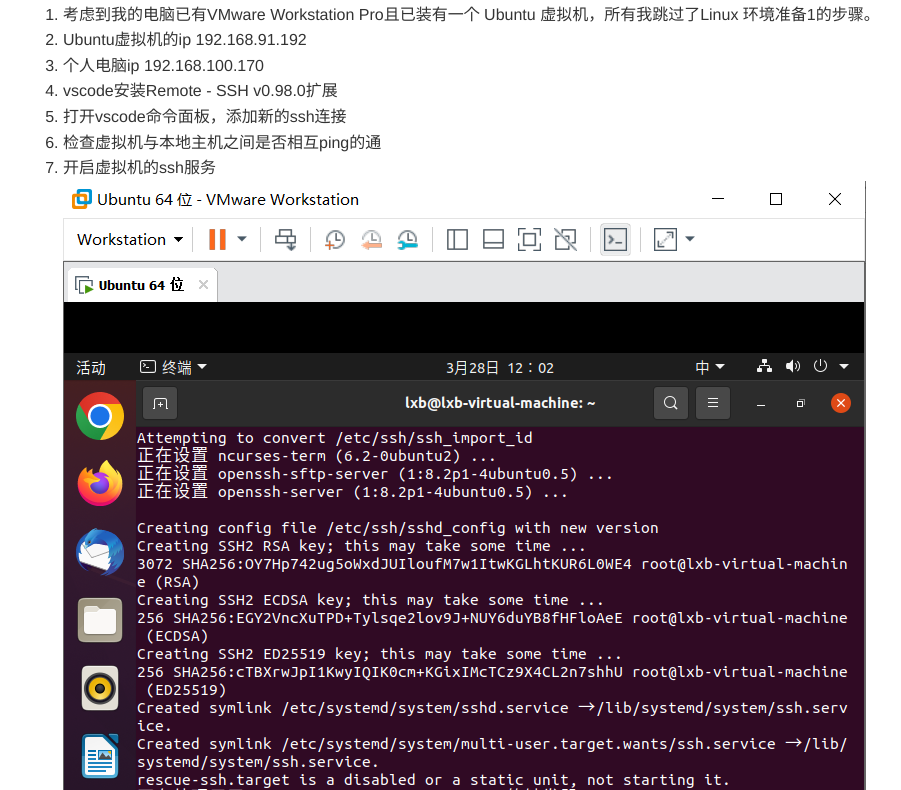
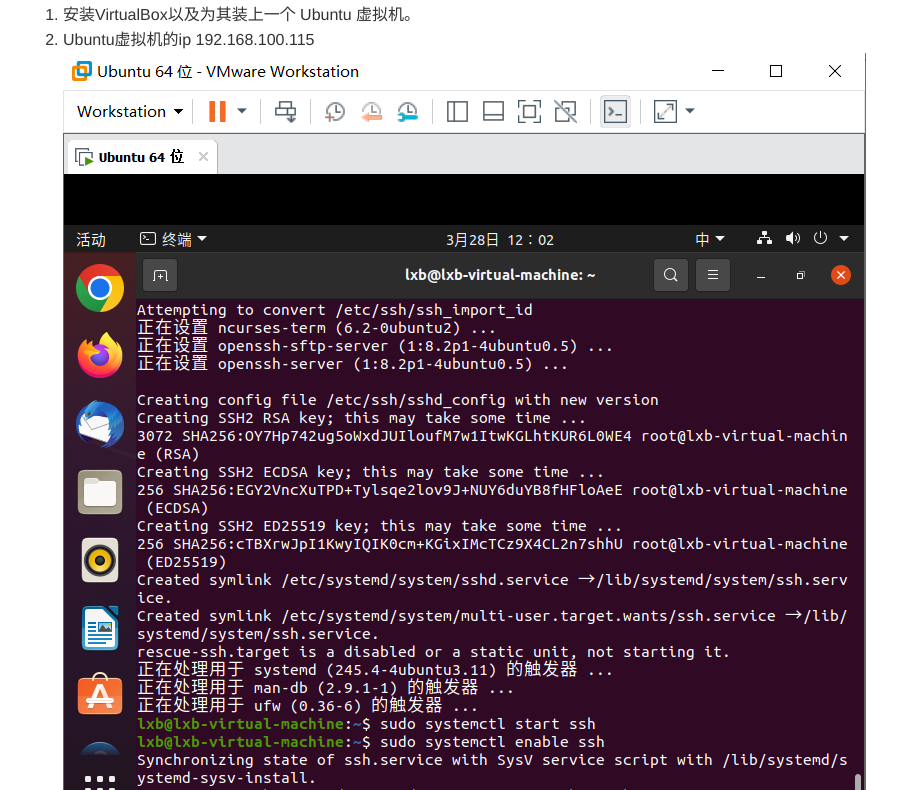
Before and after one commit to lunrenyi/lunrenyi.github.io, a plain HTML site: page index.html in a window 1280 px wide. Shown: the part 352-1142 px from the top of the page, without its empty margins (184-1085 px from the left). Drawn offline with nearby package versions, Linux system fonts and the light colour scheme.

Commit message:
Add files via upload

```diff
--- a/index.html
+++ b/index.html
@@ -271,14 +271,14 @@ QQ&#x90AE;&#x7BB1;&#xFF1A;2863854515@qq.com</p>
 <h3 class="mume-header" id="%E5%9F%BA%E6%9C%AC%E6%AD%A5%E9%AA%A4">&#x57FA;&#x672C;&#x6B65;&#x9AA4;</h3>
 
 <ol>
-<li>&#x8003;&#x8651;&#x5230;&#x6211;&#x7684;&#x7535;&#x8111;&#x5DF2;&#x6709;VMware Workstation Pro&#x4E14;&#x5DF2;&#x88C5;&#x6709;&#x4E00;&#x4E2A; Ubuntu &#x865A;&#x62DF;&#x673A;&#xFF0C;&#x6240;&#x6709;&#x6211;&#x8DF3;&#x8FC7;&#x4E86;Linux &#x73AF;&#x5883;&#x51C6;&#x5907;1&#x7684;&#x6B65;&#x9AA4;&#x3002;</li>
-<li>Ubuntu&#x865A;&#x62DF;&#x673A;&#x7684;ip 192.168.91.192</li>
+<li>&#x5B89;&#x88C5;VirtualBox&#x4EE5;&#x53CA;&#x4E3A;&#x5176;&#x88C5;&#x4E0A;&#x4E00;&#x4E2A; Ubuntu &#x865A;&#x62DF;&#x673A;&#x3002;</li>
+<li>Ubuntu&#x865A;&#x62DF;&#x673A;&#x7684;ip 192.168.100.115<br>
+<img src="./img/linux%E7%8E%AF%E5%A2%83%E5%87%86%E5%A4%87/Ubuntu%E8%99%9A%E6%8B%9F%E6%9C%BA.jpg" alt="Ubuntu&#x865A;&#x62DF;&#x673A;"></li>
 <li>&#x4E2A;&#x4EBA;&#x7535;&#x8111;ip 192.168.100.170</li>
 <li>vscode&#x5B89;&#x88C5;Remote - SSH v0.98.0&#x6269;&#x5C55;</li>
 <li>&#x6253;&#x5F00;vscode&#x547D;&#x4EE4;&#x9762;&#x677F;&#xFF0C;&#x6DFB;&#x52A0;&#x65B0;&#x7684;ssh&#x8FDE;&#x63A5;</li>
 <li>&#x68C0;&#x67E5;&#x865A;&#x62DF;&#x673A;&#x4E0E;&#x672C;&#x5730;&#x4E3B;&#x673A;&#x4E4B;&#x95F4;&#x662F;&#x5426;&#x76F8;&#x4E92;ping&#x7684;&#x901A;</li>
-<li>&#x5F00;&#x542F;&#x865A;&#x62DF;&#x673A;&#x7684;ssh&#x670D;&#x52A1;<br>
-<img src="./img/linux%E7%8E%AF%E5%A2%83%E5%87%86%E5%A4%87/Ubuntu%E8%99%9A%E6%8B%9F%E6%9C%BA.jpg" alt="Ubuntu&#x865A;&#x62DF;&#x673A;"></li>
+<li>&#x5F00;&#x542F;&#x865A;&#x62DF;&#x673A;&#x7684;ssh&#x670D;&#x52A1;</li>
 <li>&#x6253;&#x5F00;vscode&#x547D;&#x4EE4;&#x9762;&#x677F;&#xFF0C;&#x8FDB;&#x884C;&#x8FDC;&#x7A0B;&#x8FDE;&#x63A5;</li>
 <li>&#x8FDE;&#x63A5;&#x6210;&#x529F;&#xFF0C;&#x6253;&#x5F00;&#x547D;&#x4EE4;&#x7EC8;&#x7AEF;<br>
 <img src="./img/linux%E7%8E%AF%E5%A2%83%E5%87%86%E5%A4%87/ssh%E8%BF%9C%E7%A8%8B%E8%BF%9E%E6%8E%A5.jpg" alt="ssh&#x8FDC;&#x7A0B;&#x8FDE;&#x63A5;"></li>
```
